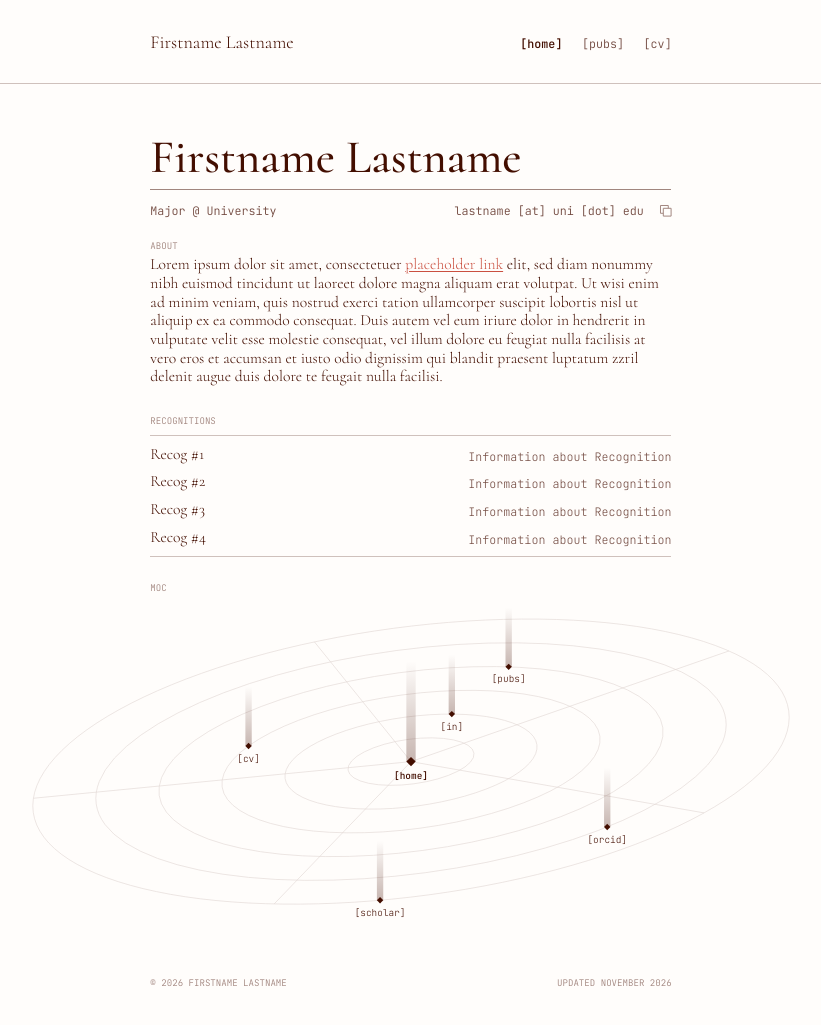
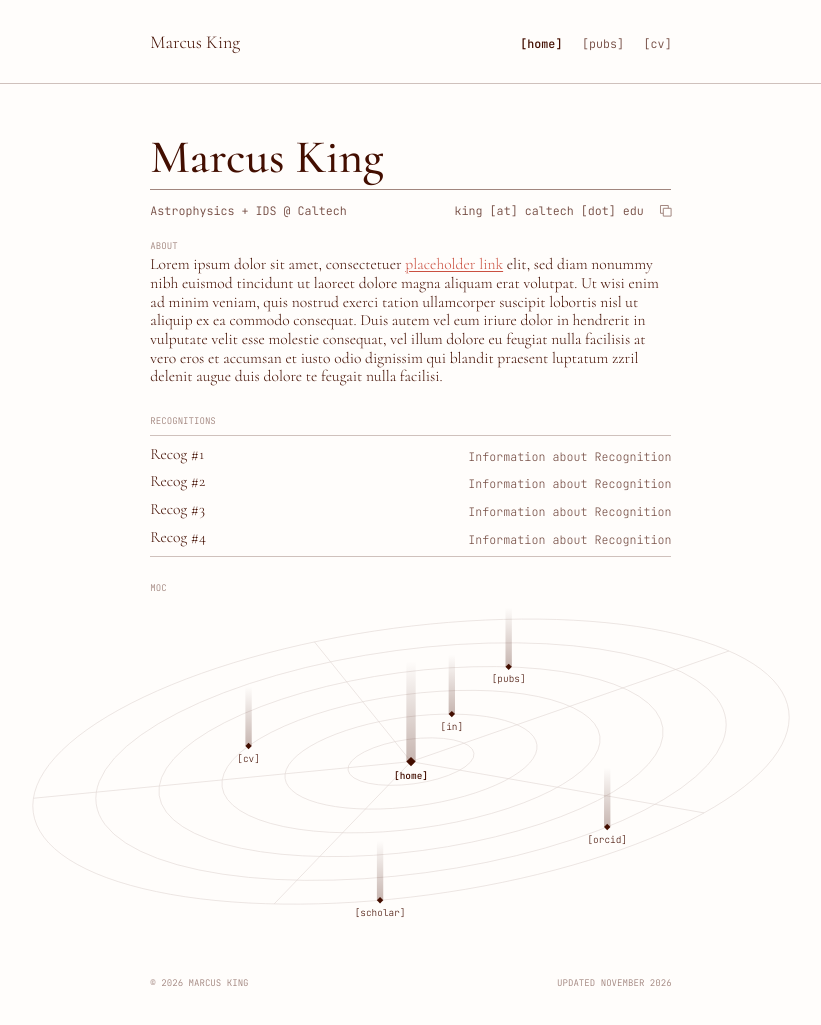
Before and after one commit to marcusnking/marcusnking.github.io, a Jekyll site: the page built from index.md, in a window 1280 px wide and 1026 px high. Shown: the whole window, without its empty margins (229-1050 px from the left). Built offline with Jekyll 4.4.1, drawn with Linux system fonts in a browser that asks for light colours.

Commit message:
Update _config.yml

```diff
--- a/_config.yml
+++ b/_config.yml
@@ -4,8 +4,8 @@
 #  Restart `jekyll serve` after editing this file (data files reload live).
 # =====================================================================
 
-title: Firstname Lastname
-description: "Personal website of Firstname Lastname: research, publications and CV."
+title: Marcus King
+description: "Personal website of Marcus King: research, publications and CV."
 lang: en
 
 # If the repository is named <username>.github.io, keep baseurl empty.
@@ -14,12 +14,12 @@ url: "https://marcusnking.github.io"
 baseurl: ""
 
 author:
-  name: Firstname Lastname
-  affiliation: Major @ University
-  email: lastname@uni.edu        # shown as "lastname [at] uni [dot] edu"
+  name: Marcus King
+  affiliation: Astrophysics + IDS @ Caltech
+  email: king@caltech.edu        # shown as "lastname [at] uni [dot] edu"
   # Your name exactly as it appears in author lists. Every occurrence
   # in _data/publications.yml is set in a heavier weight.
-  pub_name: F. Lastname
+  pub_name: M. N. King
 
 # Small uppercase label above the diagram on the homepage.
 moc_label: MOC
```
